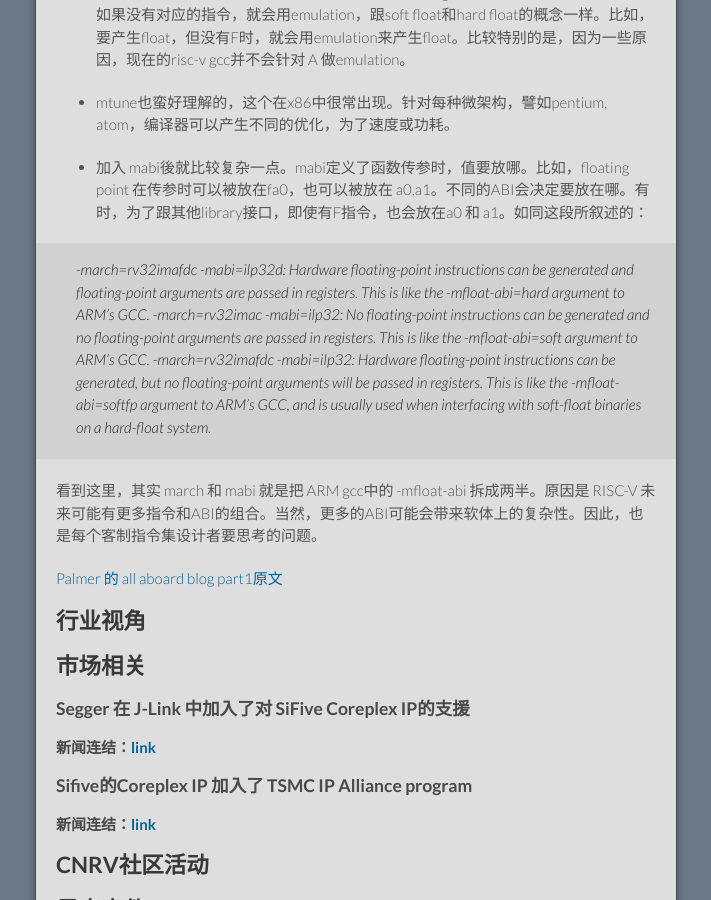
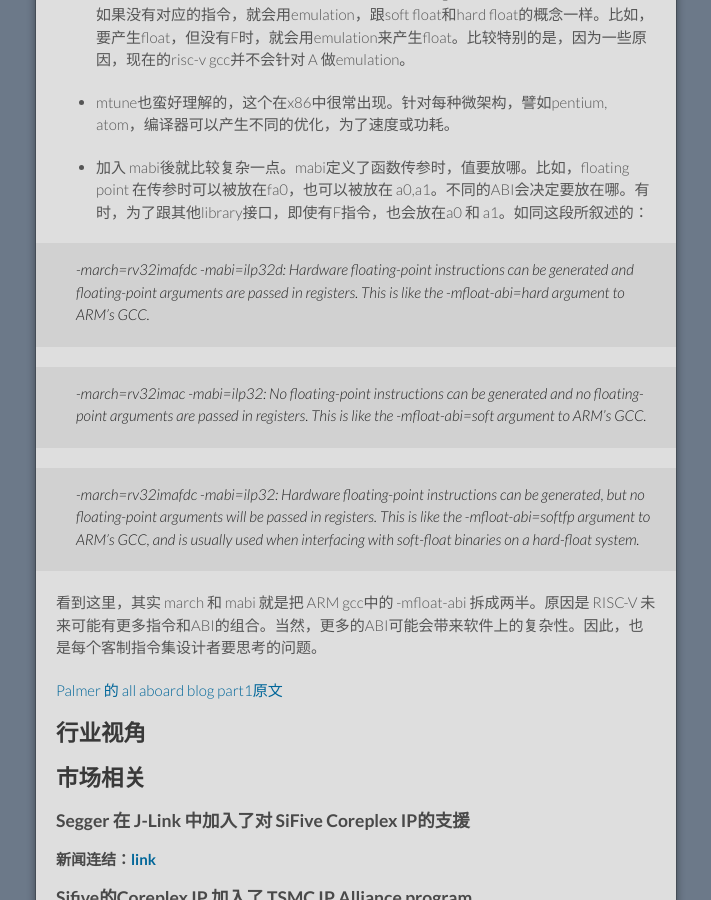
Before and after one commit to cnrv/home, a Jekyll site: the page built from bi-week-rpts/2017-09-28.md, in a window 1280 px wide and 900 px high, scrolled down 4561 px. Shown: the whole window, without its empty margins (284-995 px from the left). Built offline with Jekyll 4.4.1, drawn with Linux system fonts in a browser that asks for light colours; Markdown is read by kramdown in place of the engine named in the settings; comment, search, counter and statistics services are not loaded; our own code applies the rules of GitHub Pages for plain Markdown files; some of the changed text lies outside the part shown.

Commit message:
修改Diplomacy的一個錯字和改Part1那邊的部分排版。

```diff
--- a/bi-week-rpts/2017-09-28.md
+++ b/bi-week-rpts/2017-09-28.md
@@ -186,10 +186,12 @@ Palmer 的 All aboard blog 已经连载到part5，介绍了code model, linker re
 - 加入 mabi後就比较复杂一点。mabi定义了函数传参时，值要放哪。比如，floating point 在传参时可以被放在fa0，也可以被放在 a0,a1。不同的ABI会决定要放在哪。有时，为了跟其他library接口，即使有F指令，也会放在a0 和 a1。如同这段所叙述的：
 
 > -march=rv32imafdc -mabi=ilp32d: Hardware floating-point instructions can be generated and floating-point arguments are passed in registers. This is like the -mfloat-abi=hard argument to ARM’s GCC.
+
 > -march=rv32imac -mabi=ilp32: No floating-point instructions can be generated and no floating-point arguments are passed in registers. This is like the -mfloat-abi=soft argument to ARM’s GCC.
+
 > -march=rv32imafdc -mabi=ilp32: Hardware floating-point instructions can be generated, but no floating-point arguments will be passed in registers. This is like the -mfloat-abi=softfp argument to ARM’s GCC, and is usually used when interfacing with soft-float binaries on a hard-float system.
 
-看到这里，其实 march 和 mabi 就是把 ARM gcc中的 -mfloat-abi 拆成两半。原因是 RISC-V 未来可能有更多指令和ABI的组合。当然，更多的ABI可能会带来软体上的复杂性。因此，也是每个客制指令集设计者要思考的问题。
+看到这里，其实 march 和 mabi 就是把 ARM gcc中的 -mfloat-abi 拆成两半。原因是 RISC-V 未来可能有更多指令和ABI的组合。当然，更多的ABI可能会带来软件上的复杂性。因此，也是每个客制指令集设计者要思考的问题。
 
 [Palmer 的 all aboard blog part1原文](https://www.sifive.com/blog/2017/08/14/all-aboard-part-1-compiler-args/)
 
```
Also changed, not shown: other parts of bi-week-rpts/2017-09-28.md (+1 -1 lines).
